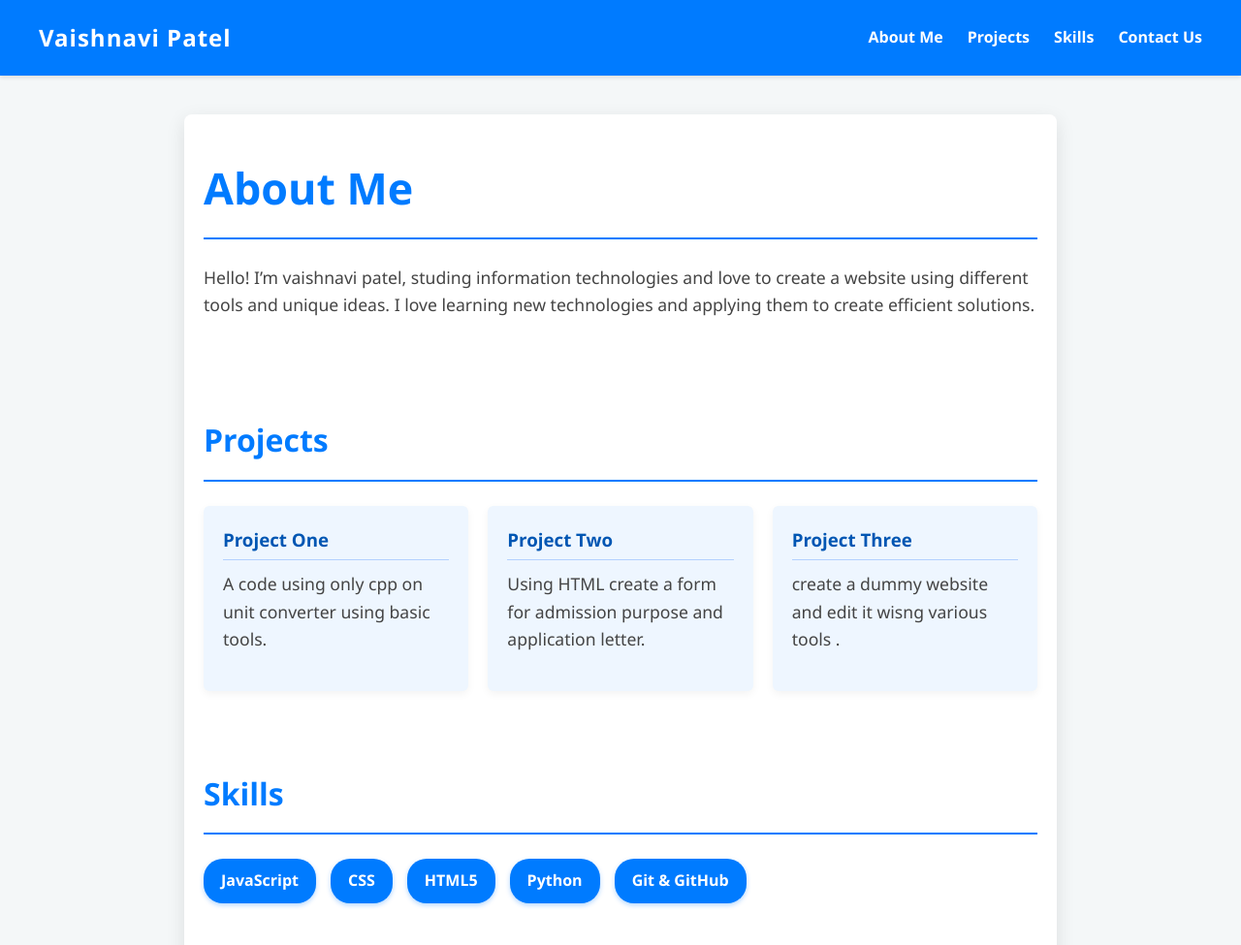
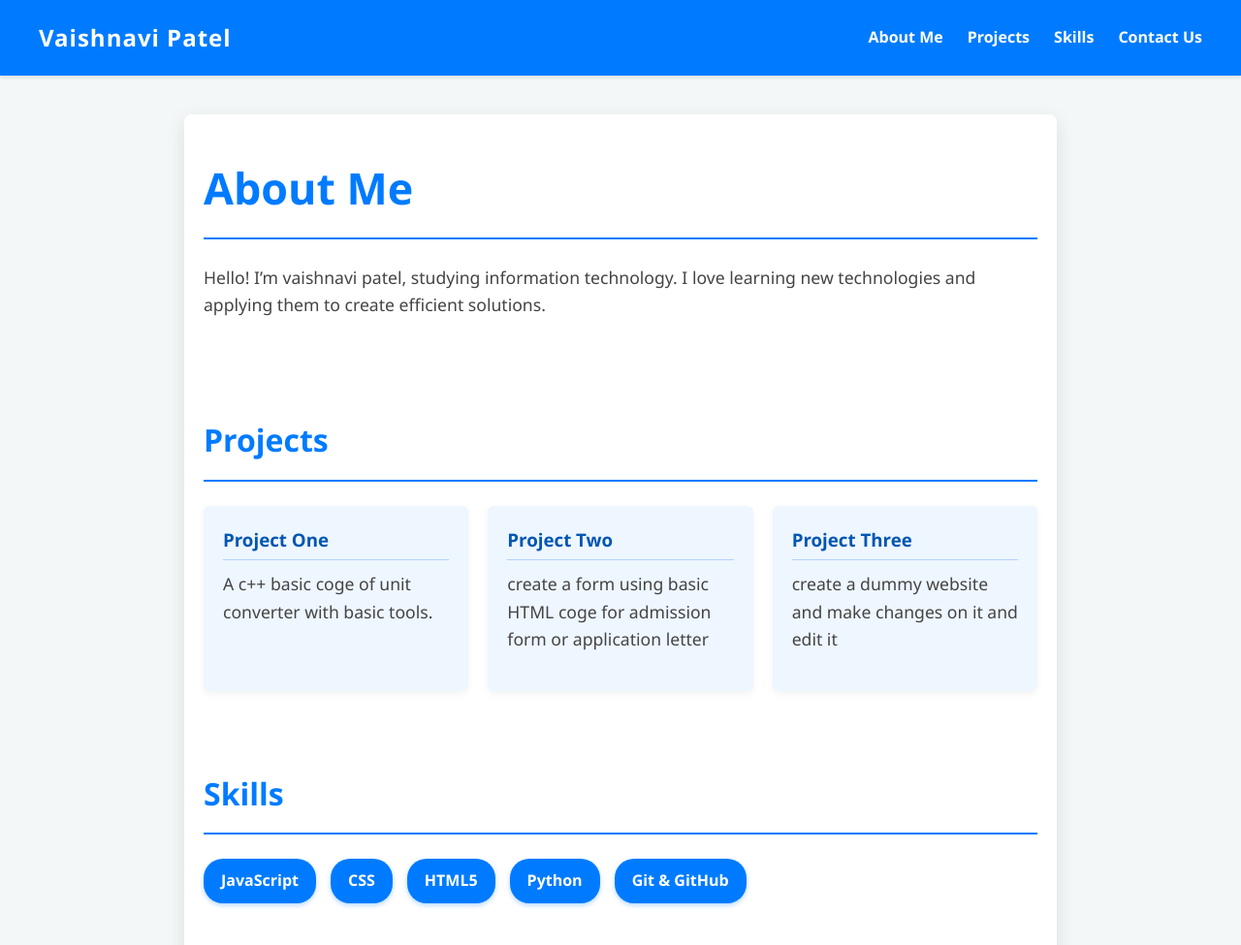
Before and after one commit to 1vaish/my-website, a plain HTML site: page index.html in a window 1280 px wide. Shown: the top 975 px of the page at 97% size. Drawn offline with Linux system fonts and the light colour scheme.

Commit message:
Add files via upload

```diff
--- a/index.html
+++ b/index.html
@@ -4,7 +4,9 @@
   <meta charset="UTF-8" />
   <meta name="viewport" content="width=device-width, initial-scale=1" />
   <title>Professional Portfolio</title>
-  <link rel="manifest" href="manifest.json">
+  <link rel="manifest" href="/manifest.json">
+<meta name="theme-color" content="#000000">
+<link rel="apple-touch-icon" href="icons/icon-192x192.png">
 
   <style>
     /* Basic Reset */
@@ -233,7 +235,7 @@
     <section id="about-me">
       <h1>About Me</h1>
       <hr />
-      <p>Hello! I’m vaishnavi patel, studing information technologies and love to create a website using different tools and unique ideas. I love learning new technologies and applying them to create efficient solutions.</p>
+      <p>Hello! I’m vaishnavi patel, studying information technology. I love learning new technologies and applying them to create efficient solutions.</p>
     </section>
 
     <section id="projects">
@@ -242,16 +244,15 @@
       <div class="projects-list">
         <div class="project-card">
           <h3>Project One</h3>
-          <p>A code using only cpp on unit converter using basic tools.</p>
+          <p>A c++ basic coge of unit converter with basic tools.</p>
         </div>
         <div class="project-card">
           <h3>Project Two</h3>
-          <p>Using HTML create a form for admission purpose and application letter.</p>
+          <p>create a form using basic HTML coge for admission form or application letter</p>
         </div>
         <div class="project-card">
           <h3>Project Three</h3>
-          <p>create a dummy website and edit it wisng various tools .</p>
-        </div>
+          <p>create a dummy website and make changes on it and edit it</p>
       </div>
     </section>
 
@@ -263,7 +264,7 @@
         <div class="skill-item">CSS</div>
         <div class="skill-item">HTML5 </div>
         <div class="skill-item">Python</div>
-      <div class="skill-item">Git & GitHub</div>
+        <div class="skill-item">Git & GitHub</div>
       </div>
     </section>
 
@@ -288,7 +289,6 @@
   <footer>
     &copy; 2025 YourName. All rights reserved.
   </footer>
-<script src="main.js"></script>
 
 </body>
 </html>
--- a/service-worker.js
+++ b/service-worker.js
@@ -2,11 +2,11 @@ const CACHE_NAME = 'portfolio-cache-v1';
 const urlsToCache = [
   '/',
   '/index.html',
+  '/styles.css',
   '/manifest.json',
   '/icons/icon-192x192.png',
   '/icons/icon-512x512.png'
 ];
-
 
 // Install the service worker
 self.addEventListener('install', event => {
```
Also changed, not shown: app.js (added).
